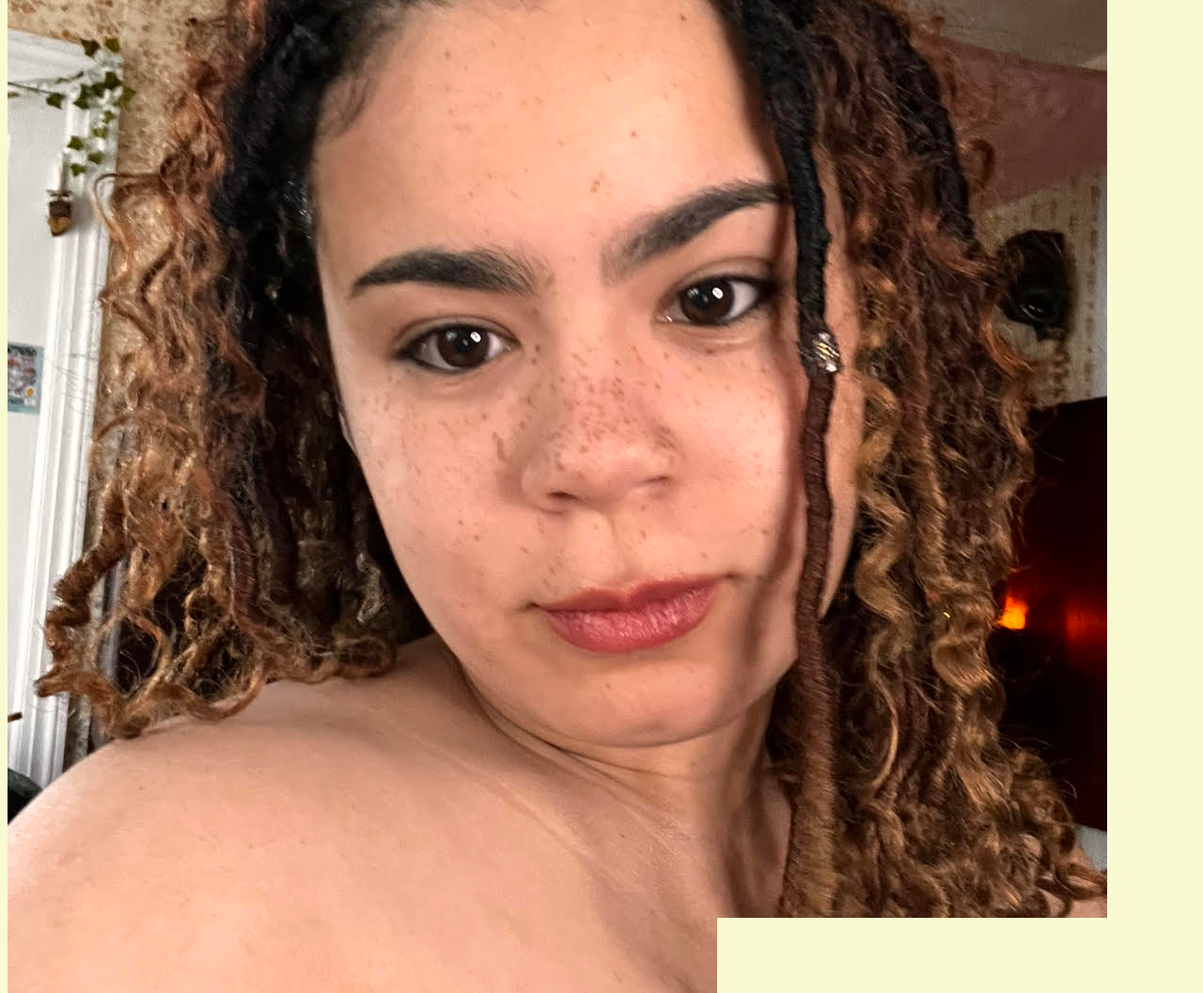
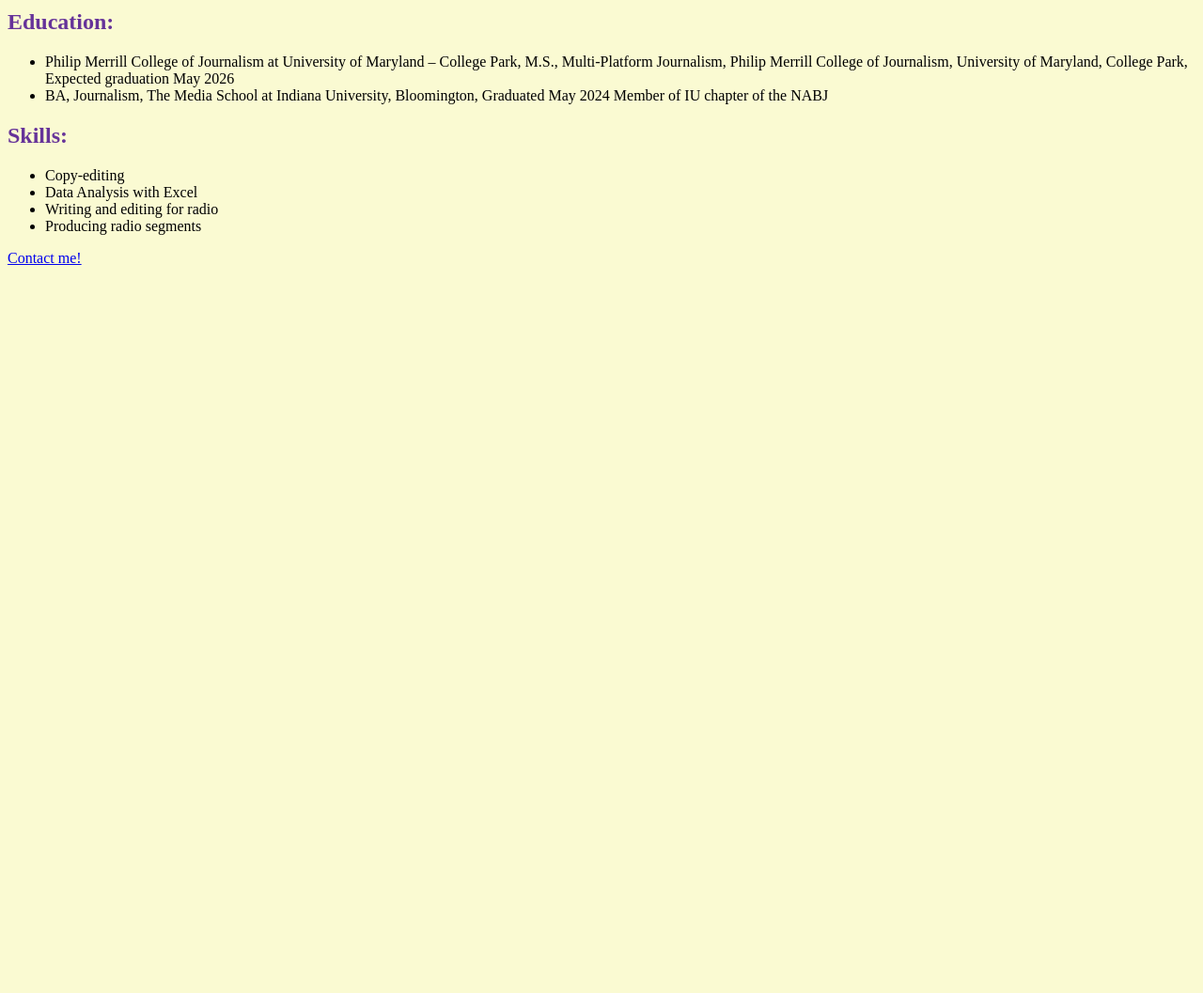
Before and after one commit to sadaji13/Sade-Ajishegiri-JOUR-652, a plain HTML site: page resume.html in a window 1280 px wide. Shown: the part 1310-2367 px from the top of the page at 94% size. After the commit the page ends 1610 px from the top, so only its background shows below. Drawn offline with Linux system fonts and the light colour scheme; files whose address does not match are found by name.

Commit message:
Update resume.html

```diff
--- a/resume.html
+++ b/resume.html
@@ -2,24 +2,23 @@
 
     <head>
     <title>Sade Ajishegiri Resume</title>
-        <img src="picofme.jpg" alt= "headshot" width="300px"
+        <img src="picofme.jpg" alt= "headshot" width="300px">
     </head>
     <body style="background-color:lightgoldenrodyellow;font-family:serif cambria">
     <!--I built this fr-->
 
         <h1><p style="color:rebeccapurple;">Sade Ajishegiri</p></h1>
     <p><strong>Graduate Student Journalist</strong></p>
-    <img src="C:\Users\sadea\OneDrive\Documents\GitHub\Sade-Ajishegiri-JOUR-652\picofme.jpg"
 
          <div id="contact">
             Email: <a href="mailto:sadeajishegiri@gmail.com">ssajishegiri@gmail.com</a>
         <br><br>
          <a href="https://www.linkedin.com/in/sade-ajishegiri-27ab95237/" target="_blank">~LinkedIn~</a>
         <br><br>
-             <a href="https://x.com/sade_ajishegiri?s=11
-                "target="_blank">~Twitter~</a>
+             <a href="https://x.com/sade_ajishegiri?s=11"
+                target="_blank">~Twitter~</a>
         <br><br>
-         <a href="https://github.com/sadaji13"target="_blank">~GitHub~</a>
+         <a href="https://github.com/sadaji13" target="_blank">~GitHub~</a>
 
          </div>
 
@@ -49,20 +48,22 @@
     <h2 style="color:rebeccapurple;">Education:</h2>
     <ul>
     <li>Philip Merrill College of Journalism at University of Maryland – College Park, M.S., Multi-Platform Journalism, Philip Merrill College of Journalism, University of Maryland, College Park, Expected graduation May 2026</li>
-        <br>
+
         <li>BA, Journalism, The Media School at Indiana University, Bloomington, Graduated May 2024 Member of IU chapter of the NABJ</li>
+        </ul>
 
 <h2 style="color:rebeccapurple">Skills:</h2>
 
-    <ul>
+        <ul>
 
 
     <li>Copy-editing</li>
         <li>Data Analysis with Excel</li>
         <li>Writing and editing for radio</li>
         <li>Producing radio segments</li>
+        </ul>
+        <p> <a href="#contact"> Contact me! </a></p>
 
-        <p> <a href="#contact"> Contact me! </a></p>
 
     </body>
 
```
